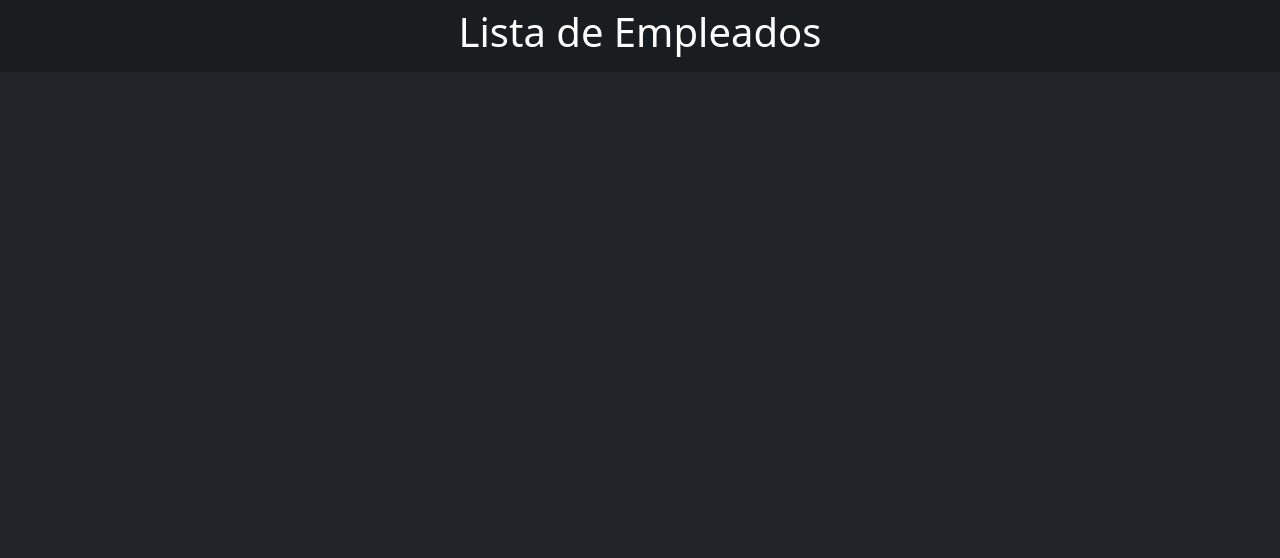
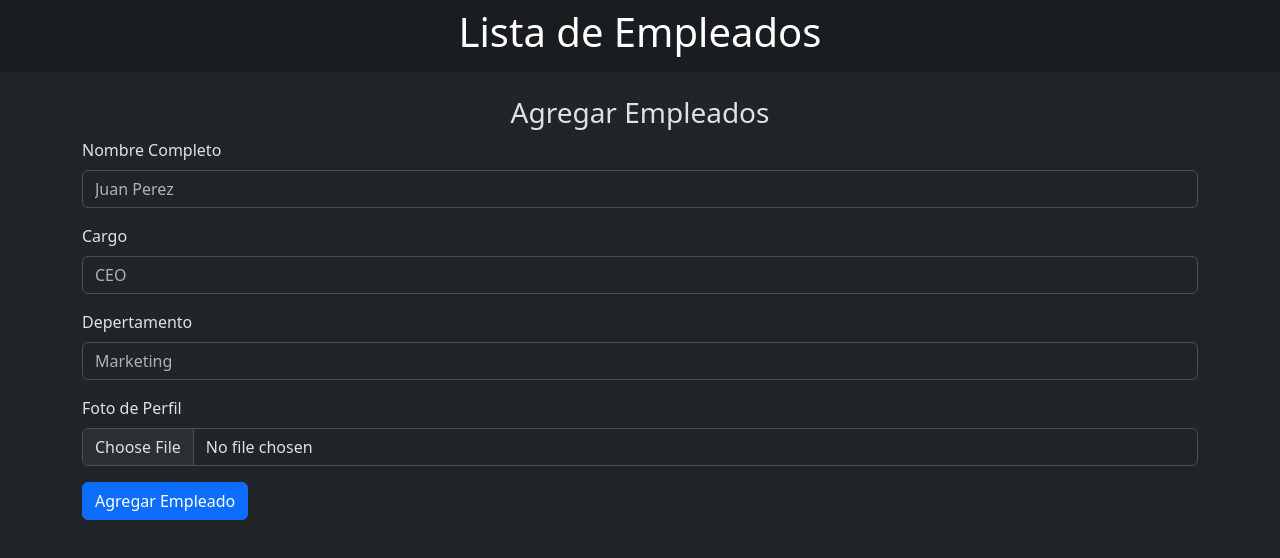
Before and after one commit to santyago13/ListaEmpleadosReact, a React (Vite) app: page / in a window 1280 px wide. Shown: the top 558 px of the page. Built offline with nearby package versions, Linux system fonts and the light colour scheme.

Commit message:
added form

```diff
--- a/package.json
+++ b/package.json
@@ -11,6 +11,7 @@
   },
   "dependencies": {
     "bootstrap": "^5.3.7",
+    "bootstrap-icons": "^1.13.1",
     "react": "^19.1.1",
     "react-bootstrap": "^2.10.10",
     "react-dom": "^19.1.1"
--- a/src/App.jsx
+++ b/src/App.jsx
@@ -1,14 +1,16 @@
 import ListaEmpleados from "./components/ListaEmpleados.jsx";
 import Nav from "./components/Nav.jsx";
+import AgregarEmpleados from "./components/AgregarEmpleados.jsx";
 
 function App() {
   return (
     <>
-    <nav>
-      <Nav></Nav>
-    </nav>
-      <main>
-        <ListaEmpleados></ListaEmpleados>
+      <nav>
+        <Nav />
+      </nav>
+      <main className="container mt-4">
+        <AgregarEmpleados />
+        <ListaEmpleados />
       </main>
     </>
   );
--- /dev/null
+++ b/src/components/AgregarEmpleados.jsx
@@ -0,0 +1,37 @@
+import Button from "react-bootstrap/Button";
+import Form from "react-bootstrap/Form";
+
+const AgregarEmpleados = () => {
+  return (
+    <div>
+      <h3 className="text-center">Agregar Empleados</h3>
+      <Form className="gap-3 justify-content-center">
+        <Form.Group className="mb-3" controlId="formBasicName">
+          <Form.Label>Nombre Completo</Form.Label>
+          <Form.Control type="text" placeholder="Juan Perez" />
+        </Form.Group>
+
+        <Form.Group className="mb-3" controlId="formBasicTitle">
+          <Form.Label>Cargo</Form.Label>
+          <Form.Control type="text" placeholder="CEO" />
+        </Form.Group>
+
+        <Form.Group className="mb-3" controlId="formBasicDepartment">
+          <Form.Label>Depertamento</Form.Label>
+          <Form.Control type="text" placeholder="Marketing" />
+        </Form.Group>
+
+        <Form.Group className="mb-3" controlId="formBasicTitle">
+          <Form.Label>Foto de Perfil</Form.Label>
+          <Form.Control type="file" placeholder="CEO" />
+        </Form.Group>
+
+        <Button variant="primary" type="submit">
+            Agregar Empleado
+        </Button>
+      </Form>
+    </div>
+  );
+};
+
+export default AgregarEmpleados;
--- a/src/main.jsx
+++ b/src/main.jsx
@@ -2,6 +2,7 @@ import { StrictMode } from 'react'
 import { createRoot } from 'react-dom/client'
 import './index.css'
 import "bootstrap/dist/css/bootstrap.min.css";
+import 'bootstrap-icons/font/bootstrap-icons.css';
 import App from './App.jsx'
 
 createRoot(document.getElementById('root')).render(
```
Also changed, not shown: 1 other file (tests, documents, lock files or other folders).
